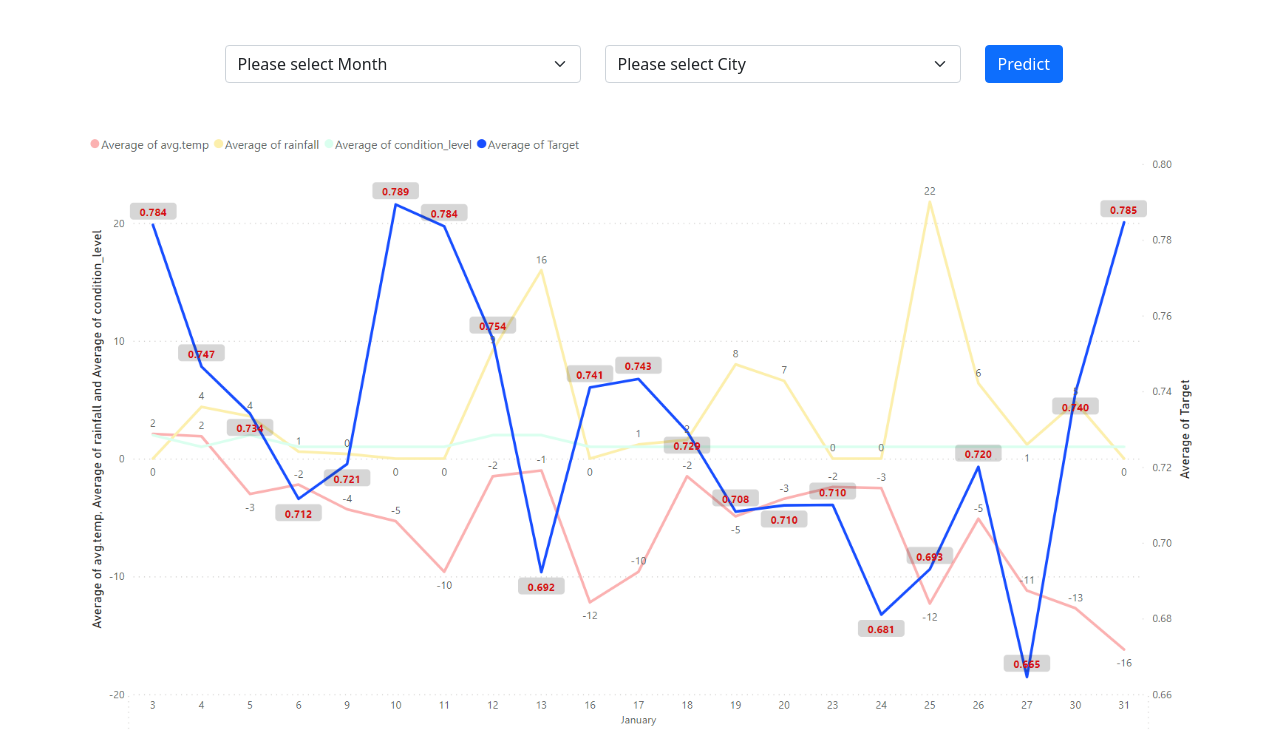
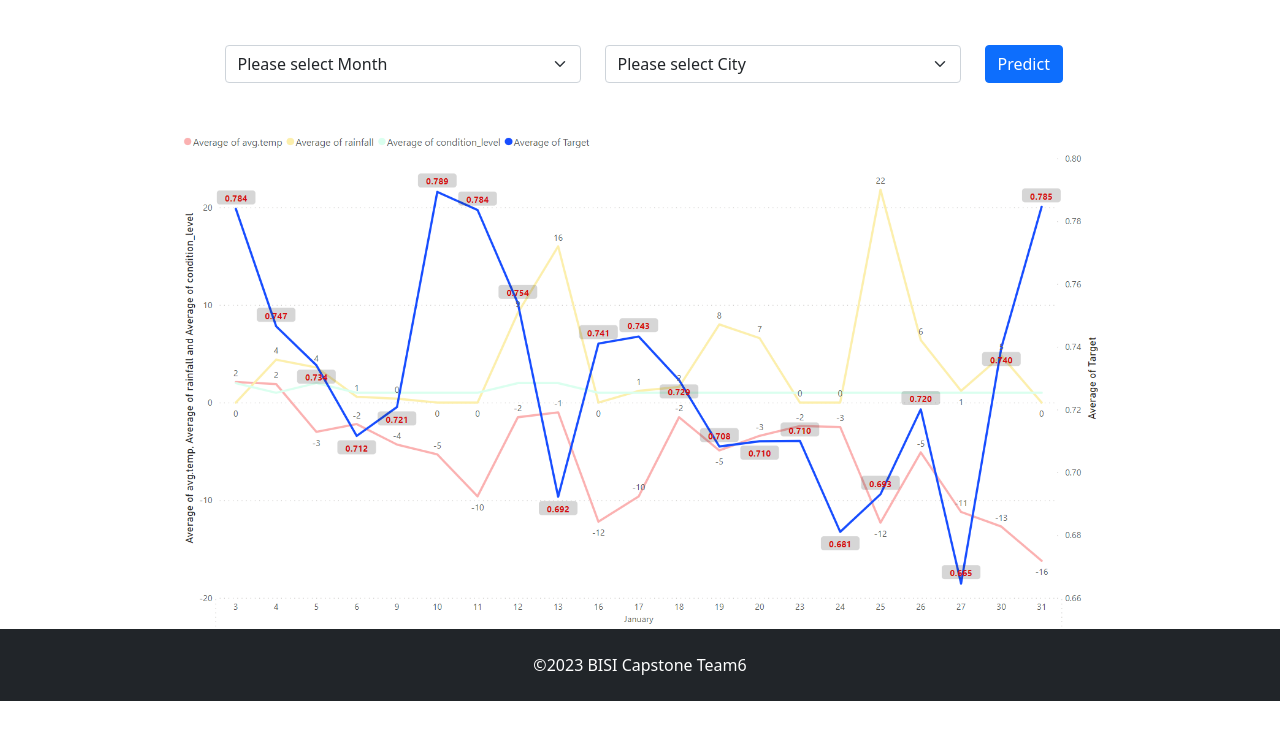
Before and after one commit to leonwebdev/bi_capstone_pseudo_website, a plain HTML site: page index.html in a window 1280 px wide. Shown: the part 99-832 px from the top of the page. After the commit the page ends 800 px from the top, so only its background shows below. Drawn offline with nearby package versions, Linux system fonts and the light colour scheme; a web font is replaced by a local one.

Commit message:
refine layout.

```diff
--- a/index.html
+++ b/index.html
@@ -32,10 +32,7 @@
         <div class="container mt-5">
             <div class="row justify-content-center">
                 <div class="col-4">
-                    <select
-                        class="form-select"
-                        id="month"
-                    >
+                    <select class="form-select" id="month">
                         <option selected>Please select Month</option>
                         <option value="1">January</option>
                         <option value="2">February</option>
@@ -43,10 +40,7 @@
                     </select>
                 </div>
                 <div class="col-4">
-                    <select
-                        class="form-select"
-                        id="city"
-                    >
+                    <select class="form-select" id="city">
                         <option selected>Please select City</option>
                         <option value="m">Mississauga</option>
                         <option value="r">Red Deer</option>
@@ -55,12 +49,23 @@
                     </select>
                 </div>
                 <div class="col-1">
-                    <button type="button" class="btn btn-primary">Predict</button>
+                    <button type="button" class="btn btn-primary">
+                        Predict
+                    </button>
                 </div>
             </div>
         </div>
         <div class="container mt-5">
-            <img id="img" src="img/b_1.png" class="img-fluid">
+            <div class="row justify-content-center">
+                <div class="col-xl-10">
+                    <img id="img" src="img/b_1.png" class="img-fluid" />
+                </div>
+            </div>
         </div>
+        <footer
+            class="container-fluid mt-5 py-2 fixed-bottom bg-dark text-white"
+        >
+            <p class="my-3 text-center">&copy;2023 BISI Capstone Team6</p>
+        </footer>
     </body>
 </html>
```
